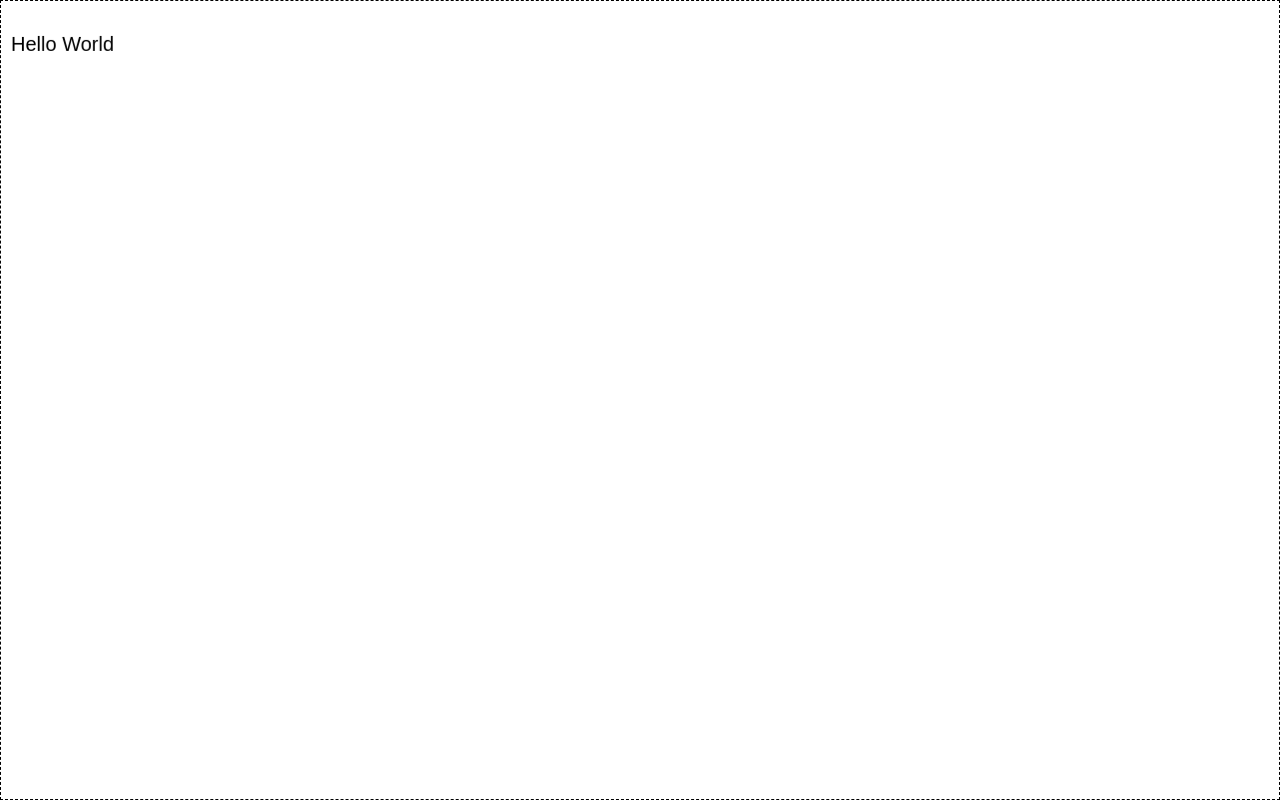
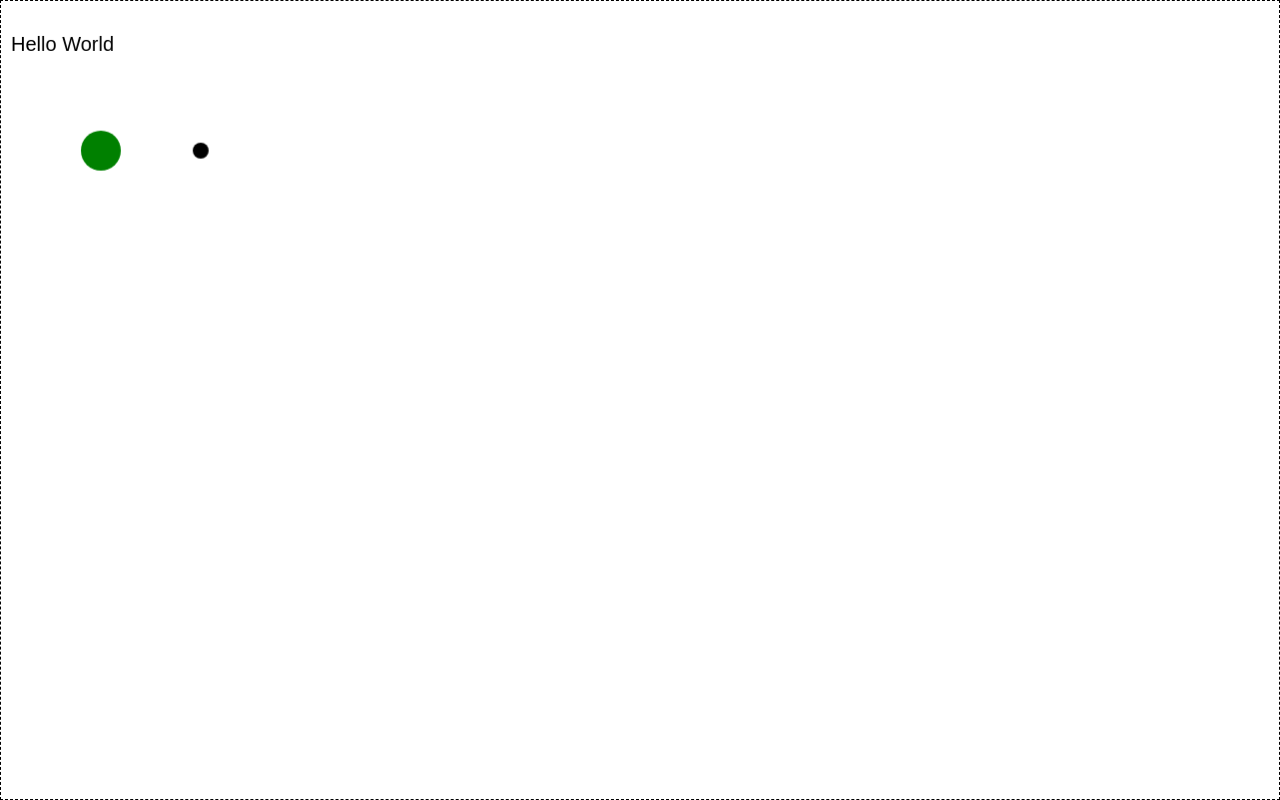
Before and after one commit to joonxz/canvas-games, a website: page public/index.html in a window 1280 px wide. Drawn offline with nearby package versions, Linux system fonts and the light colour scheme; files that its build step writes are made by us from their sources.

Commit message:
added entity classes

```diff
--- /dev/null
+++ b/frontend/js/circle.js
@@ -0,0 +1,22 @@
+var Circle = function (x, y) {
+  this.x = x;
+  this.y = y;
+  this.radius = 20;
+  this.color = 'green';
+}
+
+Circle.prototype.update = function(time) {
+
+};
+
+Circle.prototype.draw = function(ctx) {
+  ctx.save();
+  {
+    ctx.beginPath();
+    ctx.arc(this.x, this.y, this.radius, 0, Math.PI*2, true);
+    ctx.closePath();
+    ctx.fillStyle = this.color;
+    ctx.fill();
+  }
+  ctx.restore();
+};
--- a/frontend/js/draw.js
+++ b/frontend/js/draw.js
@@ -7,4 +7,8 @@ var draw = function () {
     ctx.fillText("Hello World",10,50);
   }
   ctx.restore();
+
+  for (var i = 0; i < entities.length; i++) {
+    entities[i].draw(ctx);
+  };
 }
--- /dev/null
+++ b/frontend/js/entities.js
@@ -0,0 +1,5 @@
+var entities = [];
+
+entities.push(new Circle(100, 150));
+
+entities.push(new Pellets(200, 150));
--- /dev/null
+++ b/frontend/js/pellets.js
@@ -0,0 +1,8 @@
+var Pellets = function (x, y) {
+  this.x = x;
+  this.y = y;
+  this.radius = 8;
+  this.color = 'black';
+}
+
+Pellets.prototype = new Circle();
--- a/public/index.html
+++ b/public/index.html
@@ -6,6 +6,9 @@
     <link rel="stylesheet" href="css/screen.css">
 
     <script src="../frontend/js/index.js" defer></script>
+    <script src="../frontend/js/circle.js" defer></script>
+    <script src="../frontend/js/pellets.js" defer></script>
+    <script src="../frontend/js/entities.js" defer></script>
     <script src="../frontend/js/resize-canvas.js" defer></script>
     <script src="../frontend/js/draw.js" defer></script>
     <script src="../frontend/js/loop.js" defer></script>
```
